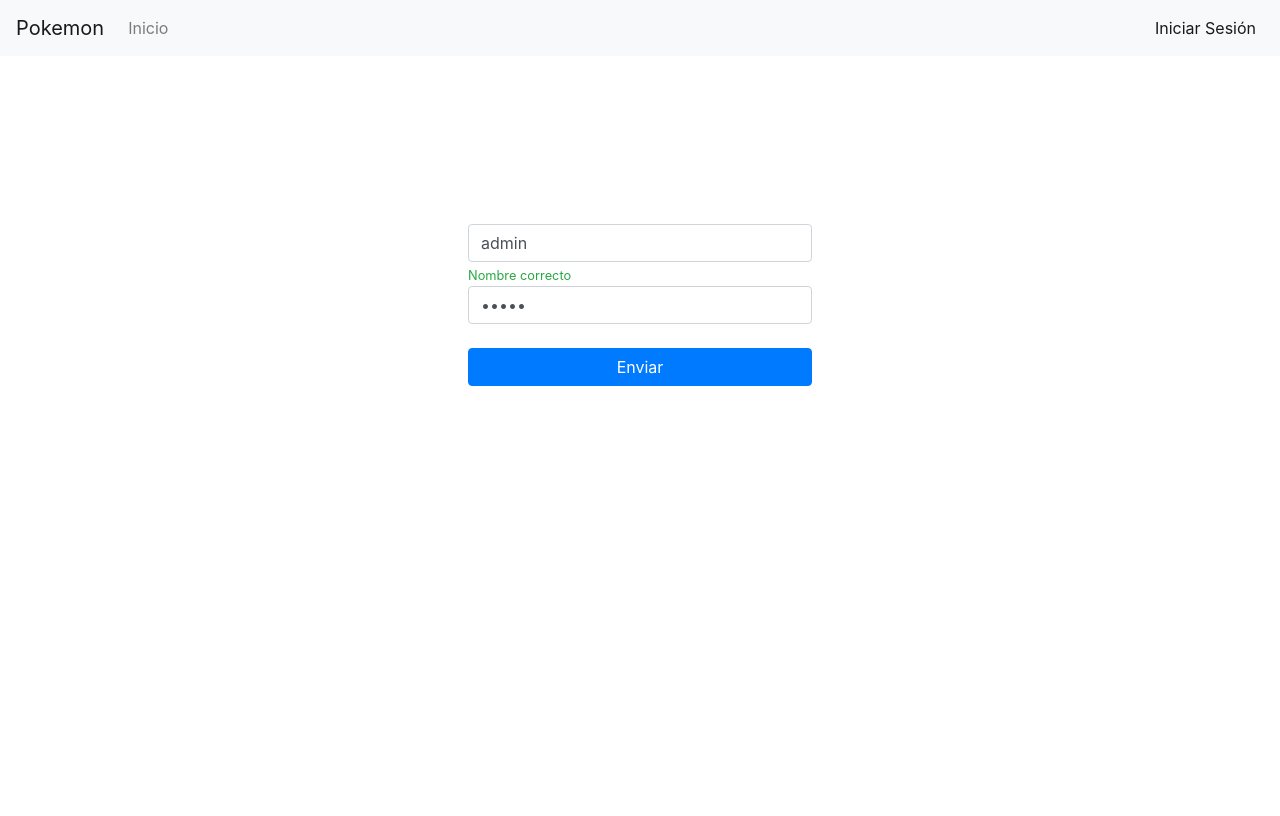
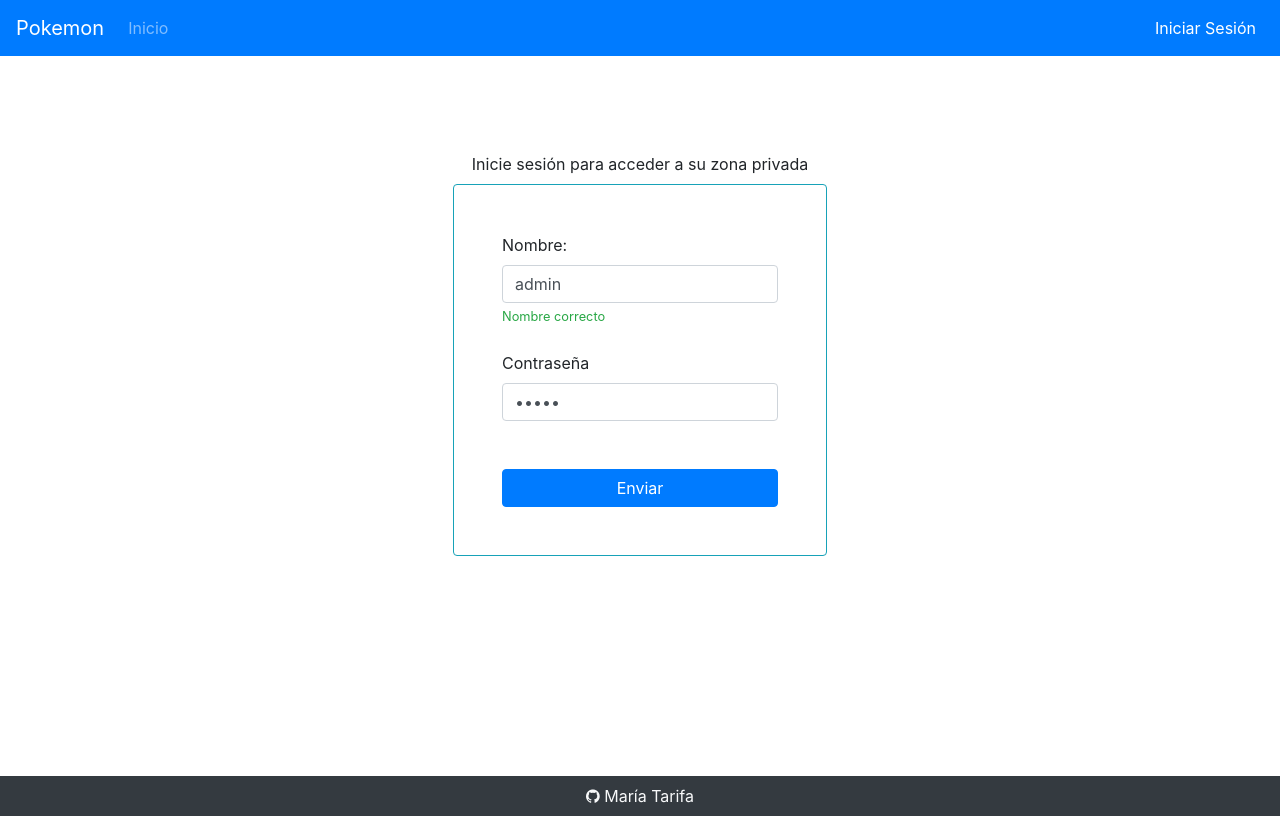
Before and after one commit to MariaAlba/pokemon-clienteAngular, an Angular app: page /login in a window 1280 px wide. Built offline with nearby package versions, Linux system fonts and the light colour scheme.

Commit message:
ui menos fea

```diff
--- a/src/app/app.component.html
+++ b/src/app/app.component.html
@@ -3,3 +3,5 @@
 <main class="container p-4">
   <router-outlet></router-outlet>
 </main>
+
+<app-footer></app-footer>
--- a/src/app/app.component.scss
+++ b/src/app/app.component.scss
@@ -0,0 +1 @@
+main{min-height:90vh;}
--- a/src/app/componentes/footer/footer.component.html
+++ b/src/app/componentes/footer/footer.component.html
@@ -1 +1,5 @@
-<p>footer works!</p>
+<footer class="footer bg-dark text-light text-center py-2">
+    <a href="https://github.com/MariaAlba/pokemon-clienteAngular" class="text-light">
+        <span class="fa fa-github"></span> María Tarifa
+    </a>
+</footer>
--- a/src/app/componentes/footer/footer.component.scss
+++ b/src/app/componentes/footer/footer.component.scss
@@ -0,0 +1 @@
+footer{min-height:5vh;}
--- a/src/app/componentes/navbar/navbar.component.html
+++ b/src/app/componentes/navbar/navbar.component.html
@@ -1,4 +1,4 @@
-<nav class="navbar navbar-expand-lg navbar-light bg-light">
+<nav class="navbar navbar-expand-lg navbar-dark bg-primary">
 
     <a class="navbar-brand" href="/">Pokemon</a>
     <button class="navbar-toggler" type="button" data-toggle="collapse" data-target="#navbarSupportedContent" aria-controls="navbarSupportedContent" aria-expanded="false" aria-label="Toggle navigation">
--- a/src/app/componentes/navbar/navbar.component.scss
+++ b/src/app/componentes/navbar/navbar.component.scss
@@ -4,3 +4,5 @@
     display: block !important;
    // margin-left: 80% !important;
 }
+
+nav{min-height: 5vh;}
--- a/src/app/paginas/backoffice/backoffice.component.html
+++ b/src/app/paginas/backoffice/backoffice.component.html
@@ -27,7 +27,7 @@
         class="list-group-item {{ p === pokemonSeleccionado ? 'active' :  ''}}">
         <span class="mr-2 pokeId">{{p.id}}.</span>
         <span>{{p.nombre | titlecase}}</span>
-        <span class="btn btn-outline-danger btn-sm float-right " (click)="eliminar(p)">
+        <span class="btn btn-danger btn-sm float-right " (click)="eliminar(p)">
           <i class="fa fa-trash"></i>
         </span>
       </li>
@@ -51,6 +51,7 @@
 
           <input type="hidden" formControlName="id" >
 
+          <label class="control-label">Nombre:</label>
           <input type="text"
           formControlName="nombre"
           placeholder="Nombre del pokemon"
@@ -61,16 +62,16 @@
 
           <small *ngIf="formulario.controls.nombre.valid" class="text-success">Nombre correcto</small>
 
-          <br>
+          <br><br>
 
-          <label>Imagen</label>
+          <label class="control-label">Imagen:</label>
           <input type="text"
           formControlName="imagen"
           placeholder="Ruta de la imagen"
           class="form-control" />
           <br>
 
-          <label>Seleccionar habilidades</label>
+          <label>Seleccionar habilidades:</label>
           <div *ngFor="let option of opciones">
             <label>
                 <input type="checkbox"
@@ -78,9 +79,8 @@
                        (change)="checkHabilidad(option)"
                        value="{{option.id}}"
                        [(ngModel)]="option.checked" [ngModelOptions]="{standalone: true}"
-
                 />
-                {{option.nombre}}
+                {{option.nombre | titlecase}}
             </label>
         </div>
 
--- a/src/app/paginas/inicio/inicio.component.html
+++ b/src/app/paginas/inicio/inicio.component.html
@@ -1,20 +1,19 @@
 <!--Buscar por nombre-->
 <div class="row m-4">
-    <div class="col-lg-3 input-group">
-        <input type="text" class="form-control" placeholder="Buscar por nombre" [(ngModel)]="busqueda">
-        <div class="input-group-append">
-            <span class="input-group-text" id="basic-addon2"><i class="fa fa-search"></i></span>
+    <div class="col-lg-3 input-group ">
+        <input type="text" class="form-control border border-primary" placeholder="Buscar por nombre" [(ngModel)]="busqueda">
+        <div class="input-group-append ">
+            <span class="input-group-text border border-primary" id="basic-addon2"><i class="fa fa-search"></i></span>
         </div>
     </div>
 </div><!--FIN Buscar por nombre-->
 
 <!--Filtro habilidades-->
-
 <div class="row">
-
     <div class="col-lg-12">
         <ul class="list-group-horizontal">
-            <li class="list-group-item d-inline" *ngFor="let h of opcionesHabilidad">
+            <p>Filtrar por habilidades:</p>
+            <li class="list-group-item d-lg-inline" *ngFor="let h of opcionesHabilidad">
               <input type="checkbox"
               name="habilidades"
              (click)="getHabilidadesFiltro(h)">
@@ -30,11 +29,14 @@
     <!--listado-->
     <div class="col">
         <div class="row">
-            <div class="col-lg-6">
+            <div class="col-lg-10">
+
                 <ul class="list-group">
                     <li *ngFor="let pokemon of listado | pokemonFiltro: busqueda"
                         (click)="elegirPokemon(pokemon)"
                         class="list-group-item {{ pokemon==pokemonSeleccionado ?'active': ''}}">
+                        <div></div>
+                        <i class="fa fa-adjust rotado mr-4" aria-hidden="true"></i>
                         {{pokemon.nombre |titlecase}}
                     </li>
                 </ul>
@@ -61,7 +63,7 @@
                             <h6 class="card-text text-center" *ngIf="pokemonSeleccionado.habilidades.length>0">Habilidades</h6>
                             <ul class="list-group">
                                 <li class="list-group-item" *ngFor="let habilidad of pokemonSeleccionado.habilidades">
-                                    {{habilidad.nombre}}
+                                    {{habilidad.nombre | titlecase}}
                                 </li>
                             </ul>
                         </div>
@@ -72,16 +74,17 @@
                 <!--Detalle Inactivo-->
                 <div *ngIf="!pokemonSeleccionado">
                     <div class="card">
-                        <div class="card-header text-center">
+                        <div class="card-header bg-warning text-center">
                             <b>Pokemon</b>
                         </div>
-                        <div class="card-body border">
-
-                            <div class="card-image text-center">
-                                <img src="assets/pokeball.jpg" alt="" class="img-fluid">
+                        <div class="card-body bg-dark">
+                           <div class="card-image text-center">
+                                <img src="assets/pokeball.png" alt="" class="img-fluid reducida">
                             </div>
                         </div>
-
+                        <div class="card-footer bg-warning text-center">
+                            Elige un pokemon de la lista para ver sus habilidades
+                        </div>
                     </div>
                 </div>
                 <!--FIN Detalle Inactivo-->
--- a/src/app/paginas/inicio/inicio.component.scss
+++ b/src/app/paginas/inicio/inicio.component.scss
@@ -1,4 +1,19 @@
 .reducida{
-    width:50%;
+    width:40%;
     height:auto;
 }
+
+li{cursor:pointer !important;}
+
+// li.especial:after{
+//     content: '';
+//     display: block;
+//     height:98%;
+//     width: 50px;
+//     background-color:#007bf7;
+//     position:absolute;
+//     right:1px;
+//     top:1px
+// }
+
+.rotado{ transform: rotate(270deg);}
--- a/src/app/paginas/login/login.component.html
+++ b/src/app/paginas/login/login.component.html
@@ -1,22 +1,26 @@
-<div class="row justify-content-center mt-5">
+<div class="row justify-content-center mt-4">
 <!--Fila  mensaje-->
 <div class="row m-4 ">
     <div *ngIf="mensaje.texto !==''" class="m-auto col-lg-12 alert {{mensaje.tipo}} alert-dismissible fade show" role="alert">
       {{mensaje.texto}}
       <button type="button" class="close" data-dismiss="alert" aria-label="Close">
-        <span aria-hidden="true">&times;</span>
       </button>
     </div>
   </div>
   <!--FIN Fila  mensaje-->
 </div>
 
-<div class="row justify-content-center mt-5">
+<div class="col-lg-12 text-center">
+  <p class="m-auto">Inicie sesión para acceder a su zona privada</p>
+</div>
 
-    <div class="col-4">
+<div class="row justify-content-center mt-2">
+
+    <div class="col-4 border border-info rounded p-5">
 
         <form [formGroup]="formulario" (ngSubmit)="enviar(formulario.value)">
 
+            <label class="control-label">Nombre:</label>
             <input type="text" formControlName="nombre" placeholder="Nombre o Email" class="form-control" />
 
             <small *ngIf="formulario.controls.nombre.invalid && formulario.controls.nombre.dirty"
@@ -24,11 +28,13 @@
 
             <small *ngIf="formulario.controls.nombre.valid" class="text-success">Nombre correcto</small>
 
-            <br>
+            <br><br>
+
+            <label class="control-label">Contraseña</label>
             <input type="password" formControlName="pass" placeholder="password" class="form-control" />
             <small *ngIf="formulario.controls.pass.invalid && formulario.controls.pass.dirty" class="text-danger">Minimo
                 6 caractes Maximo 8</small>
-            <br>
+            <br><br>
 
             <input type="submit" [disabled]="formulario.invalid" class="btn btn-primary btn-block" value="Enviar">
         </form>
```
Also changed, not shown: src/assets/pokeball.png (added), src/assets/pokeball2.jpg (added).
